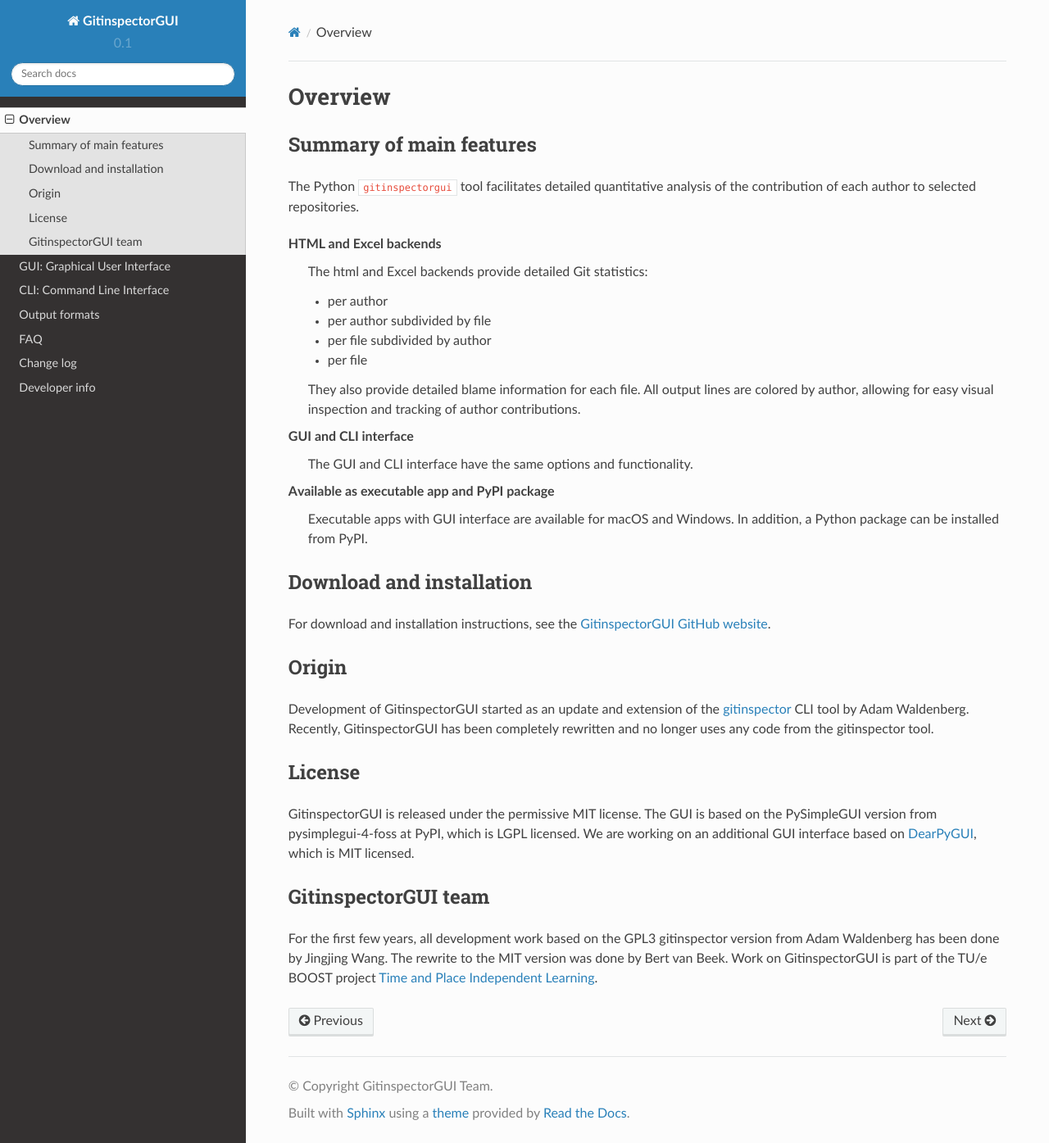
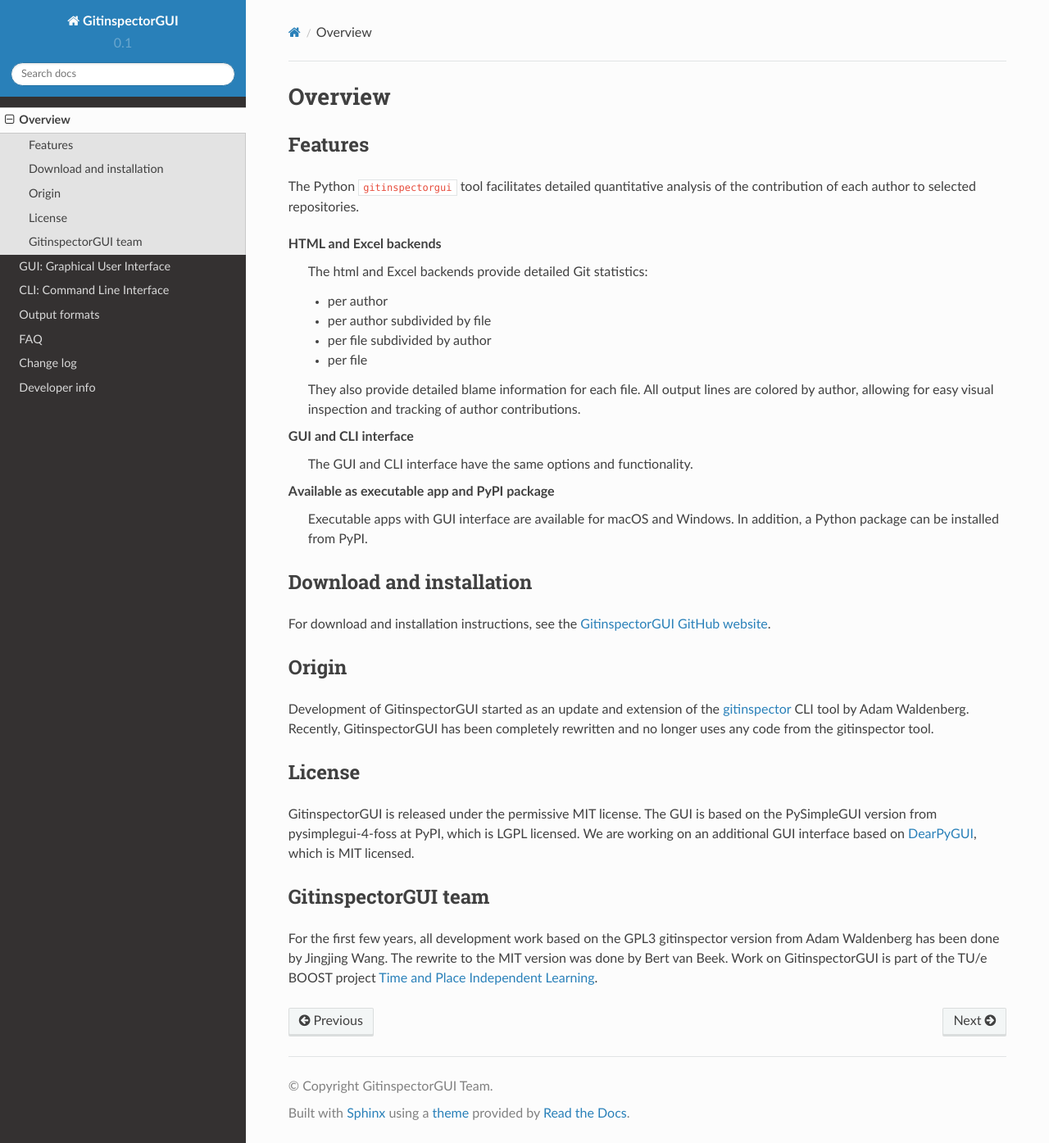
Before and after one commit to davbeek/gitinspectorgui-rtd, a Sphinx documentation site: the page built from docs/source/overview.rst, in a window 1280 px wide and 1395 px high. Shown: the whole window at 82% size. Built offline with Sphinx 7.4.7 and the Read the Docs theme 2.0.0, drawn with Linux system fonts in a browser that asks for light colours.

Commit message:
Minor correction

```diff
--- a/docs/source/overview.rst
+++ b/docs/source/overview.rst
@@ -1,8 +1,8 @@
 Overview
 ========
 
-Summary of main features
-------------------------
+Features
+--------
 The Python ``gitinspectorgui`` tool facilitates detailed quantitative analysis
 of the contribution of each author to selected repositories.
 
```
